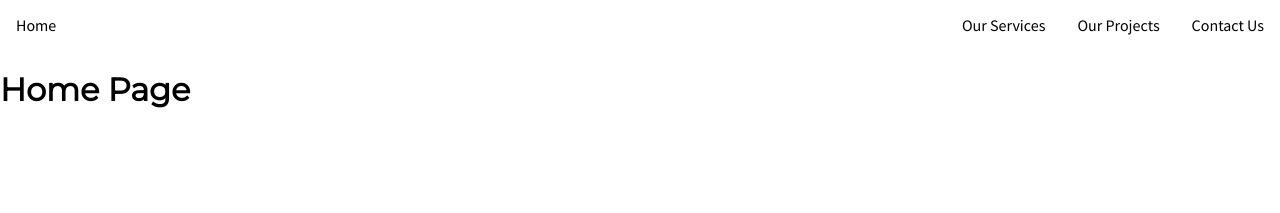
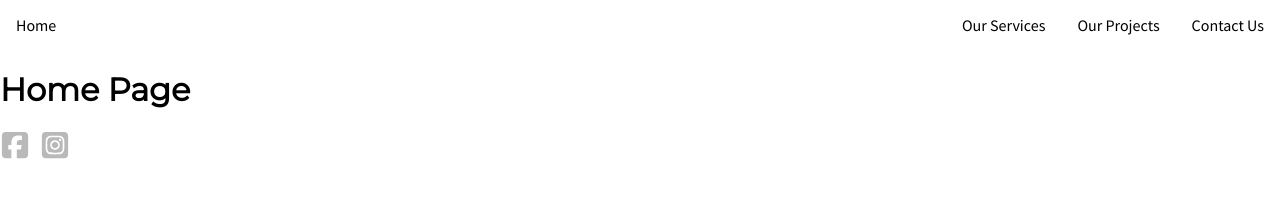
Before and after one commit to morival/edinburgh-extensions, a Gatsby site: page / in a window 1280 px wide. Shown: the top 213 px of the page. Built offline with nearby package versions, Linux system fonts and the light colour scheme; Gatsby itself is replaced by a stand-in of ours.

Commit message:
added social media icons from fontawesome

```diff
--- a/package.json
+++ b/package.json
@@ -15,6 +15,10 @@
     "clean": "gatsby clean"
   },
   "dependencies": {
+    "@fortawesome/fontawesome-svg-core": "^6.1.2",
+    "@fortawesome/free-brands-svg-icons": "^6.1.2",
+    "@fortawesome/free-solid-svg-icons": "^6.1.2",
+    "@fortawesome/react-fontawesome": "^0.2.0",
     "babel-plugin-styled-components": "^2.0.7",
     "gatsby": "^4.20.0",
     "gatsby-plugin-google-fonts": "^1.0.1",
--- a/src/components/theme.js
+++ b/src/components/theme.js
@@ -6,6 +6,7 @@ const theme = {
     color: {
         background: 'white',
         text: 'black',
+        social_icons: '#B9B9B9',
     },
     fonts: {
         header: 'Montserrat',
--- a/src/pages/index.js
+++ b/src/pages/index.js
@@ -1,16 +1,33 @@
 import * as React from "react"
 import styled from "styled-components"
+import { FontAwesomeIcon } from "@fortawesome/react-fontawesome"
+import { faFacebookSquare, faInstagramSquare } from "@fortawesome/free-brands-svg-icons"
 
 
-const StyledP = styled.h1`
-  color: ${({ theme }) => theme.color.text};
-`
+const HomePageStyles = styled.div`
+  .icons {
+    display: inline-grid;
+    grid-template-columns: repeat(2, auto);
+    grid-gap: 10px;
+  }
+  .icons svg {
+    width: 30px;
+    height: 30px;
+    color: ${({ theme }) => theme.color.social_icons}
+  }
+`;
 
 
 
 export default function IndexPage() {
 
   return (
-    <StyledP>Home Page</StyledP>
+    <HomePageStyles>
+      <h1>Home Page</h1>
+      <div className="icons">
+        <FontAwesomeIcon icon={faFacebookSquare} />
+        <FontAwesomeIcon icon={faInstagramSquare} />
+      </div>
+    </HomePageStyles>
   )
 }
```
Also changed, not shown: 1 other file.
